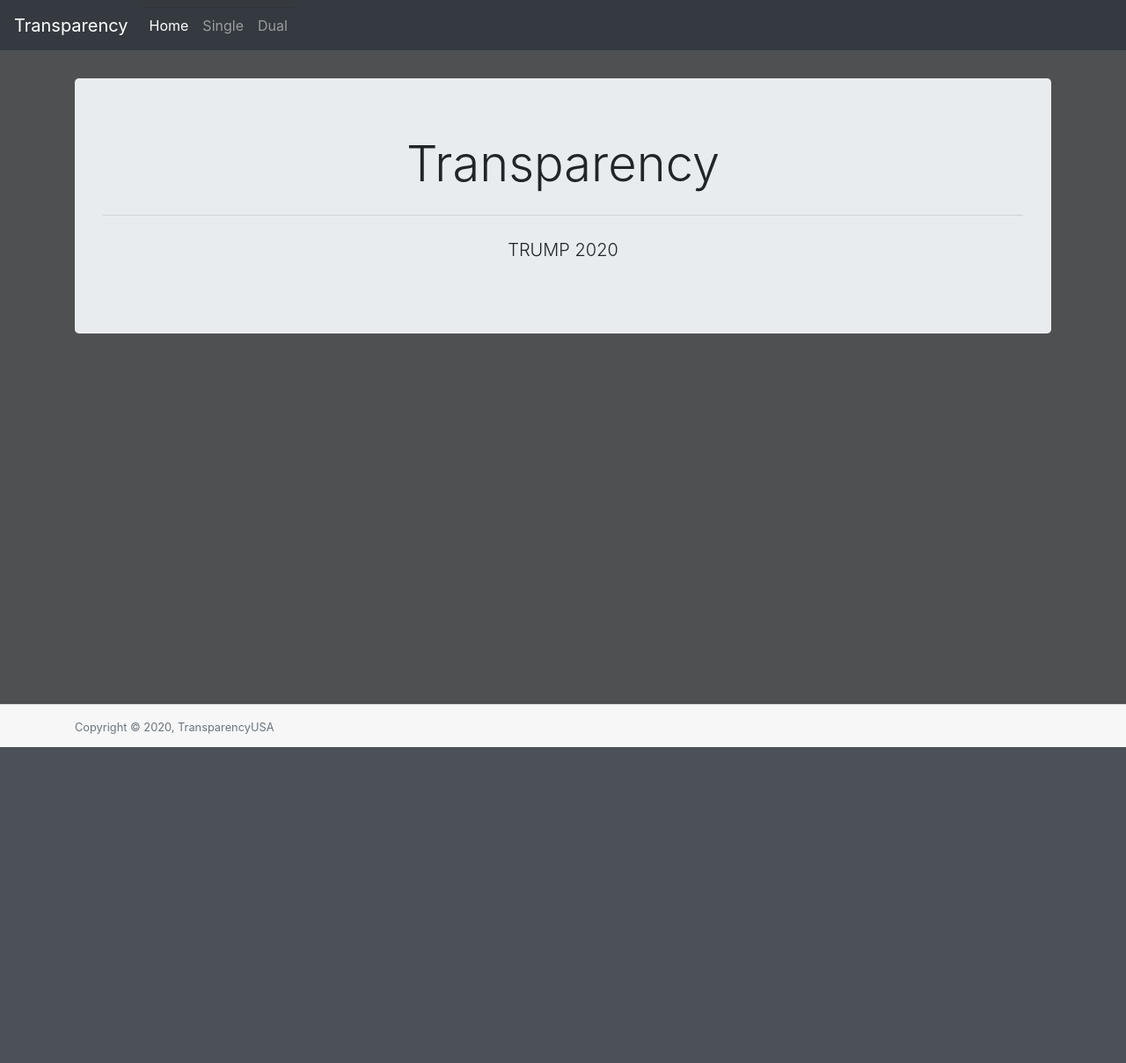
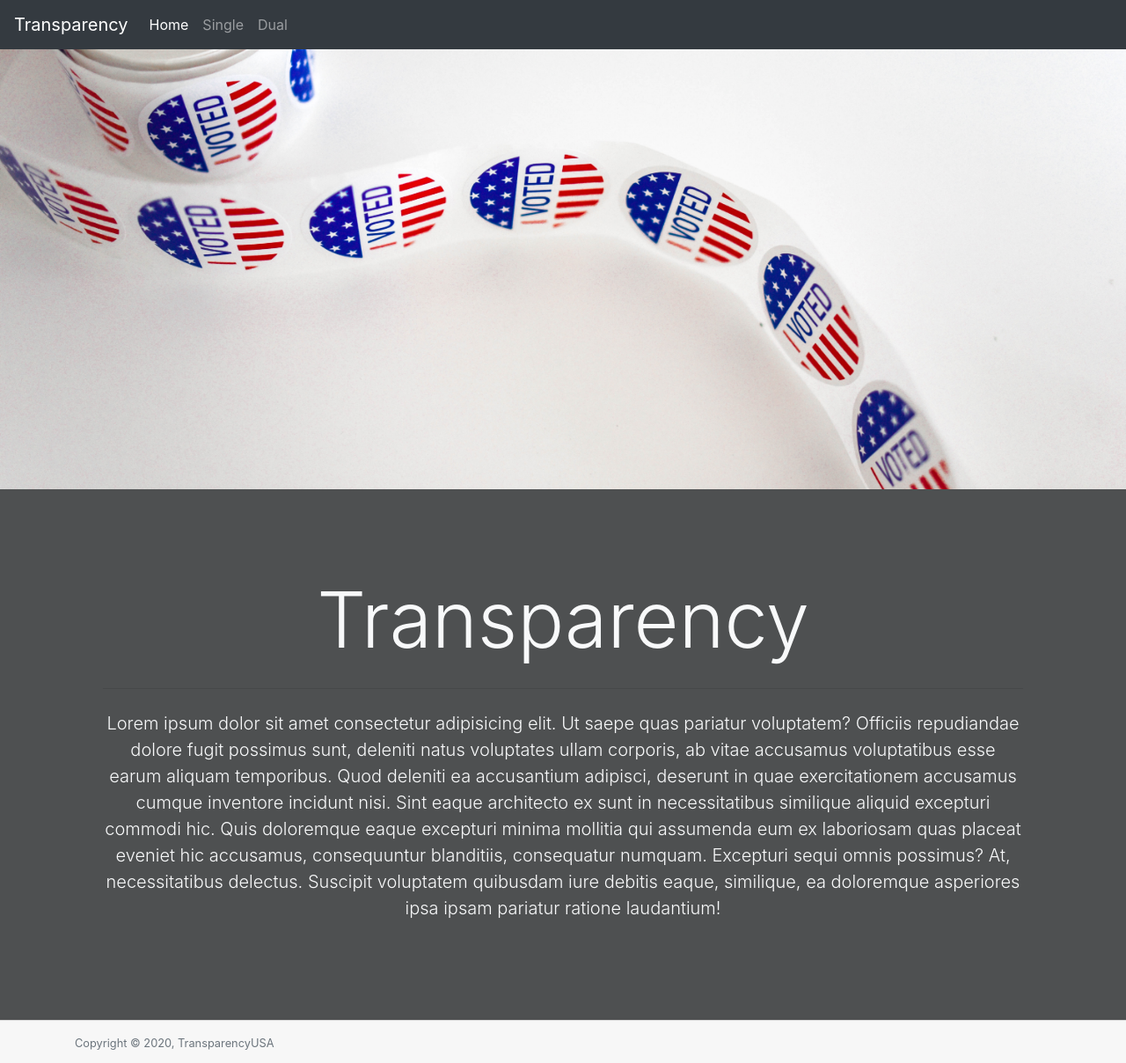
Before and after one commit to datascienceucsc/dss-cruzhacks, a Flask app: page / in a window 1280 px wide. Shown: the whole page at 88% size. Before the commit the page ends 849 px from the top, so only its background shows below. Run offline with Flask 3, Linux system fonts and the light colour scheme; parts of the project's set-up code (start-up, migrations or seed data) failed here and were passed over; some libraries are stand-ins or nearby versions.

Commit message:
Redesigned site with nav on top and parallax scrolling front page

```diff
--- a/server/server/static/main.css
+++ b/server/server/static/main.css
@@ -18,8 +18,12 @@ div.container-fluid {
   height: 400px;
 }
 
+.jumbotron{
+  background: none;
+}
+
 .nav-link{
-  border-top: solid #333 1px;
+  border-top: none;
 }
 
 .navbar-brand{
@@ -38,6 +42,12 @@ button.navbar-toggler{
   min-height: 100vh;
 }
 
+#home{
+  max-width: none;
+  padding-left: 0px;
+  padding-right: 0px;
+}
+
 a.list-group-item {
   outline: 0;
   padding-top: 1rem;
@@ -53,9 +63,15 @@ a.list-group-item {
   background-color: #4e5051;
 }
 
-/* #mainPicture{
-
-} */
+#mainPicture{
+  height: 500px;
+  background: url("../static/imgs/election.jpg") no-repeat center center fixed;
+  -webkit-background-size: cover;
+  -moz-background-size: cover;
+  -o-background-size: cover;
+  background-size: cover;
+  border-radius: 0px;
+}
 
 @media (min-width: 768px) {
 
--- a/server/server/templates/layout.html
+++ b/server/server/templates/layout.html
@@ -65,15 +65,28 @@
           </nav>
 
           <div class="container display-box" id="home">
-            <div class="container display-box" id="mainPicture">
-
-            </div>
-            <div class="jumbotron">
-              <h1 class="display-4 text-center">Transparency</h1>
-              <hr class="my-4" />
-              <p class="lead text-center">
-                TRUMP 2020
-              </p>
+            <div class="container-fluid" id="mainPicture"></div>
+            <div class="container">
+              <div class="jumbotron">
+                <h1 class="display-2 text-center text-light">Transparency</h1>
+                <hr class="my-4" />
+                <p class="lead text-center text-light">
+                  Lorem ipsum dolor sit amet consectetur adipisicing elit. Ut
+                  saepe quas pariatur voluptatem? Officiis repudiandae dolore
+                  fugit possimus sunt, deleniti natus voluptates ullam corporis,
+                  ab vitae accusamus voluptatibus esse earum aliquam temporibus.
+                  Quod deleniti ea accusantium adipisci, deserunt in quae
+                  exercitationem accusamus cumque inventore incidunt nisi. Sint
+                  eaque architecto ex sunt in necessitatibus similique aliquid
+                  excepturi commodi hic. Quis doloremque eaque excepturi minima
+                  mollitia qui assumenda eum ex laboriosam quas placeat eveniet
+                  hic accusamus, consequuntur blanditiis, consequatur numquam.
+                  Excepturi sequi omnis possimus? At, necessitatibus delectus.
+                  Suscipit voluptatem quibusdam iure debitis eaque, similique,
+                  ea doloremque asperiores ipsa ipsam pariatur ratione
+                  laudantium!
+                </p>
+              </div>
             </div>
           </div>
 
```
Also changed, not shown: server/server/static/imgs/election.jpg (added).
